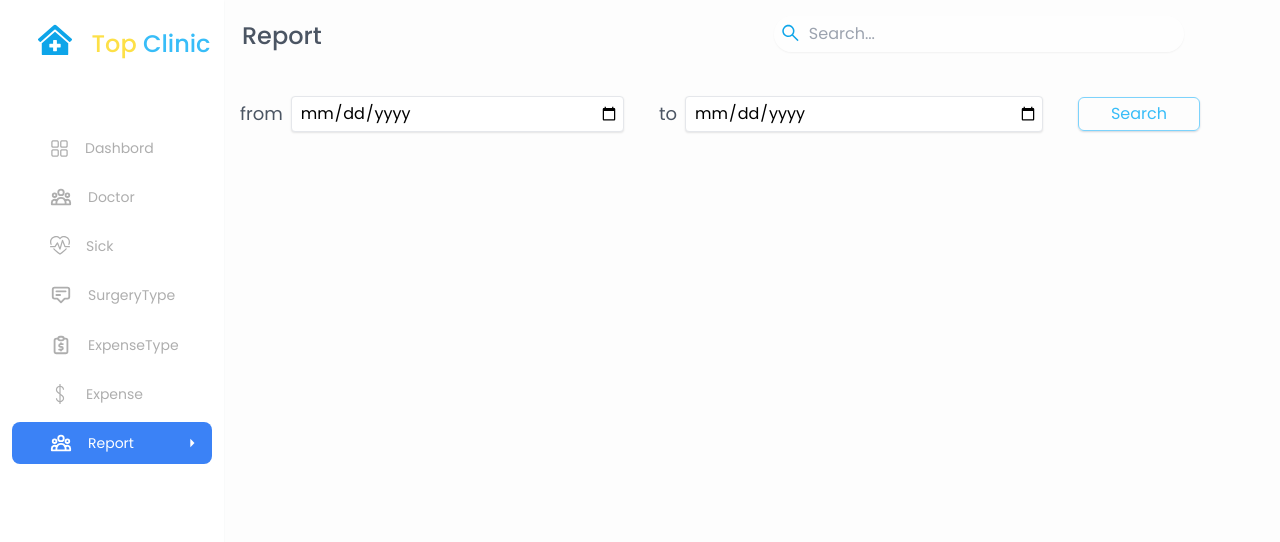
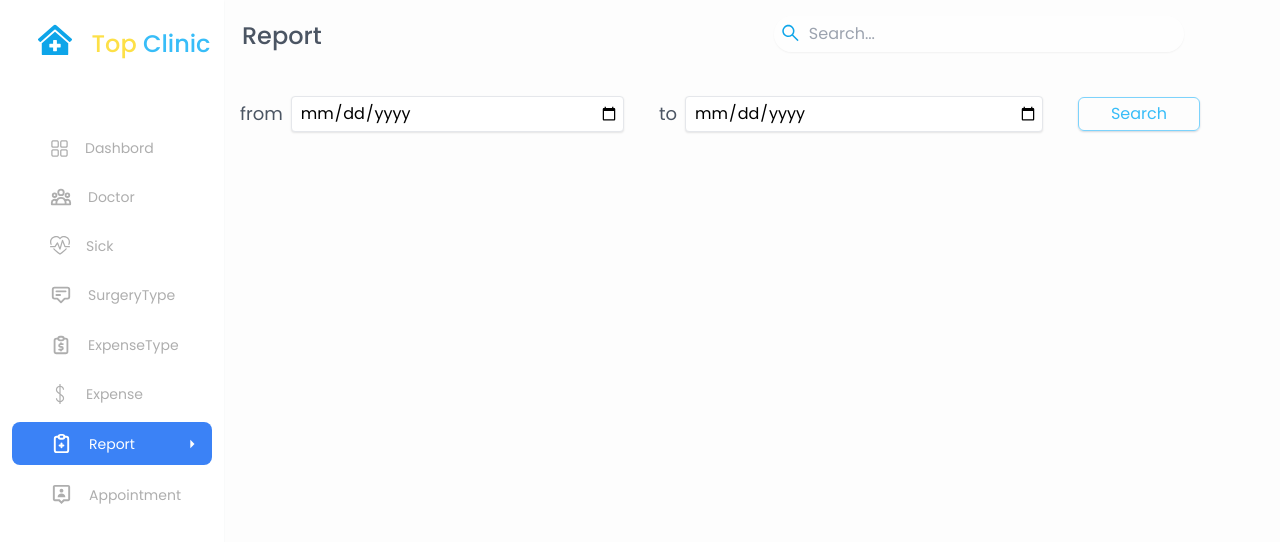
Before and after one commit to zora-997/clinic-management-system, a React (Create React App) app: page /report in a window 1280 px wide. Shown: the top 542 px of the page. Built offline with nearby package versions, Linux system fonts and the light colour scheme; no server answers.

Commit message:
create appointment

```diff
--- a/src/components/report/ReportMain.js
+++ b/src/components/report/ReportMain.js
@@ -60,7 +60,7 @@ const ReportMain = () => {
                     <div className='flex items-start justify-between'>
                         {/* <svg className="w-10 h-10 mb-2 group-hover:text-purple-400 duration-300 text-gray-500 dark:text-gray-400" aria-hidden="true" fill="currentColor" viewBox="0 0 20 20" xmlns="http://www.w3.org/2000/svg"><path fill-rule="evenodd" d="M5 5a3 3 0 015-2.236A3 3 0 0114.83 6H16a2 2 0 110 4h-5V9a1 1 0 10-2 0v1H4a2 2 0 110-4h1.17C5.06 5.687 5 5.35 5 5zm4 1V5a1 1 0 10-1 1h1zm3 0a1 1 0 10-1-1v1h1z" clip-rule="evenodd"></path><path d="M9 11H3v5a2 2 0 002 2h4v-7zM11 18h4a2 2 0 002-2v-5h-6v7z"></path></svg> */}
                         <TbZoomMoney className="w-10 h-10 group-hover:text-red-400 duration-300 text-gray-500 dark:text-gray-400" />
-                        <HiArrowSmRight onClick={() => setShow(true)} size={30} className='group-hover:text-red-300 text-white cursor-pointer  duration-300 ' />
+                        <HiArrowSmRight size={30} className='group-hover:text-red-300 text-white cursor-pointer  duration-300 ' />
                     </div>
                     <h5 className="my-3 text-xl font-semibold tracking-tight text-gray-900 dark:text-white">Total Loan</h5>
                     <p className="my-1 font-body text-sm text-gray-500 dark:text-gray-400">Loan : {mainReportList.total_expense}</p>
@@ -85,7 +85,7 @@ const ReportMain = () => {
                     <div className='flex items-start justify-between'>
                         {/* <svg className="w-10 h-10 mb-2 group-hover:text-purple-400 duration-300 text-gray-500 dark:text-gray-400" aria-hidden="true" fill="currentColor" viewBox="0 0 20 20" xmlns="http://www.w3.org/2000/svg"><path fill-rule="evenodd" d="M5 5a3 3 0 015-2.236A3 3 0 0114.83 6H16a2 2 0 110 4h-5V9a1 1 0 10-2 0v1H4a2 2 0 110-4h1.17C5.06 5.687 5 5.35 5 5zm4 1V5a1 1 0 10-1 1h1zm3 0a1 1 0 10-1-1v1h1z" clip-rule="evenodd"></path><path d="M9 11H3v5a2 2 0 002 2h4v-7zM11 18h4a2 2 0 002-2v-5h-6v7z"></path></svg> */}
                         <BiUserPin className="w-10 h-10  group-hover:text-yellow-400 duration-300 text-gray-500 dark:text-gray-400" />
-                        <HiArrowSmRight onClick={() => setShow(true)} size={30} className='group-hover:text-yellow-300 text-white cursor-pointer  duration-300 ' />
+                        <HiArrowSmRight size={30} className='group-hover:text-yellow-300 text-white cursor-pointer  duration-300 ' />
                     </div>
                     <h5 className="my-3 text-xl font-semibold tracking-tight text-gray-900 dark:text-white">Total Appointment</h5>
                     <p className="my-1 font-body text-sm text-gray-500 dark:text-gray-400">Appointment : {mainReportList.total_expense}</p>
--- /dev/null
+++ b/src/page/home/sidebar/bottomSidebat/AppointmentList.js
@@ -0,0 +1,27 @@
+import React from 'react'
+import { Link, useLocation } from 'react-router-dom'
+import { MdArrowRight } from "react-icons/md";
+import { BiUserPin } from "react-icons/bi";
+
+
+
+const AppointmentList = () => {
+    const location = useLocation()
+    return (
+        <div className='w-full relative'>
+            <li className={` ${location.pathname === '/appointment' && 'bg-blue-500 text-white'} mb-2 group cursor-pointer w-full items-center hover:text-white hover:bg-blue-500 duration-100 p-2.5 rounded-lg `} >
+                <Link className="relative flex justify-start items-center w-full">
+                    <BiUserPin size={23} className="mr-4 ml-7 " />
+                    <span >Appointment</span>
+                    <MdArrowRight className={` ${location.pathname === '/appointment' && 'text-white'} absolute right-0 text-white  group-hover:text-white rounded-xl`} size={20} />
+                </Link>
+            </li>
+            <div id="tooltip-light" role="tooltip" className="absolute z-10 invisible inline-block px-3 py-2 text-sm font-medium text-gray-900 bg-white border border-gray-200 rounded-lg shadow-sm opacity-0 tooltip">
+                Tooltip content
+                <div className="tooltip-arrow" data-popper-arrow></div>
+            </div>
+        </div>
+    )
+}
+
+export default AppointmentList
--- a/src/page/home/sidebar/bottomSidebat/BottomSideBar.js
+++ b/src/page/home/sidebar/bottomSidebat/BottomSideBar.js
@@ -8,6 +8,7 @@ import ExpenseType from "./ExpenseType";
 
 import ExpenseList from "./ExpenseList";
 import ReportList from "./ReportList";
+import AppointmentList from "./AppointmentList";
 
 
 const BottomSideBar = () => {
@@ -30,6 +31,7 @@ const BottomSideBar = () => {
                 <ExpenseType />
                 <ExpenseList />
                 <ReportList />
+                <AppointmentList />
             </ul>
 
 
--- a/src/page/home/sidebar/bottomSidebat/ReportList.js
+++ b/src/page/home/sidebar/bottomSidebat/ReportList.js
@@ -1,7 +1,6 @@
 import { Link, useLocation } from "react-router-dom";
-import { HiOutlineUserGroup } from "react-icons/hi";
+import { TbReportMedical } from "react-icons/tb";
 import { MdArrowRight } from "react-icons/md";
-
 
 
 const ReportList = () => {
@@ -10,7 +9,7 @@ const ReportList = () => {
         <div className='w-full'>
             <li className={`${location.pathname === '/report' && 'bg-blue-500 text-white'} mb-2 group cursor-pointer w-full items-center hover:text-white hover:bg-blue-500 duration-100 p-2.5 rounded-lg `} >
                 <Link to="/report" className="relative flex justify-start items-center w-full">
-                    <HiOutlineUserGroup size={22} className="mr-4 ml-7" />
+                    <TbReportMedical size={23} className="mr-4 ml-7" />
                     <span >Report</span>
                     <MdArrowRight className={` ${location.pathname === '/report' && 'text-white'} absolute right-0 text-white  group-hover:text-white rounded-xl`} size={20} />
 
```
Also changed, not shown: src/img/image/appointment.png (added).
